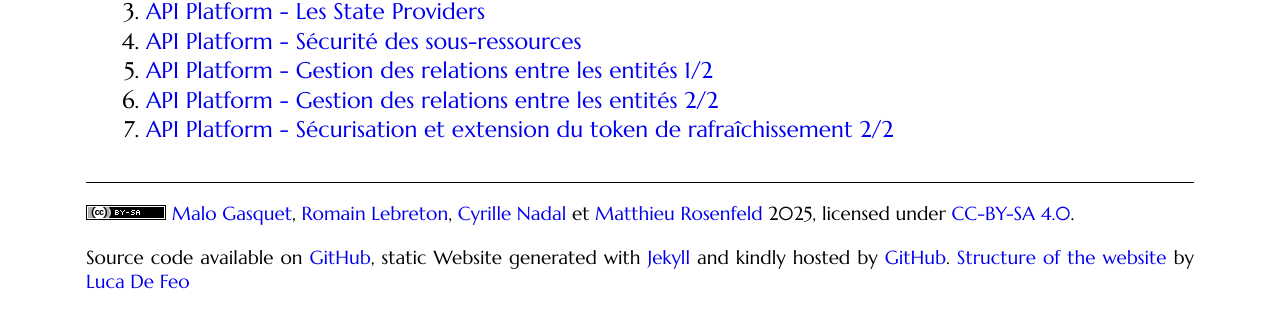
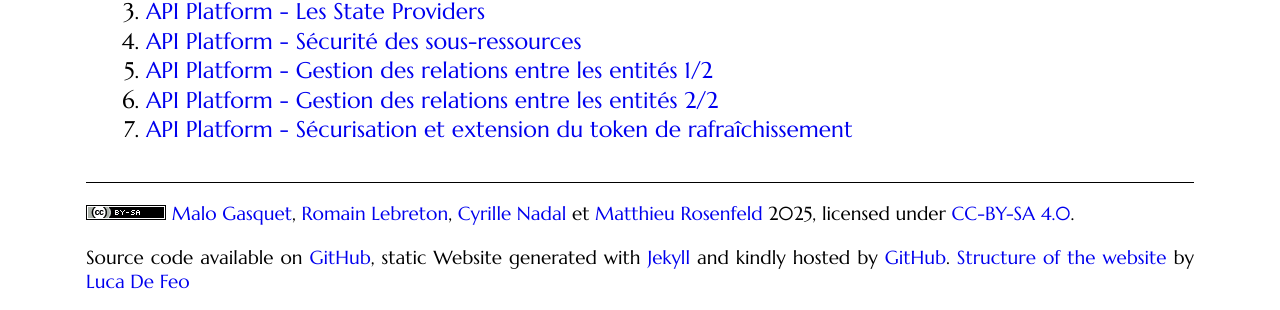
Before and after one commit to mgasquet/R5.A.05-ProgrammationAvancee-Web, a Jekyll site: the page built from index.md, in a window 1280 px wide. Shown: the part 1358-1668 px from the top of the page. Built offline with Jekyll 4.4.1, drawn with Linux system fonts in a browser that asks for light colours; some web fonts are replaced.

Commit message:
fix typo

```diff
--- a/index.md
+++ b/index.md
@@ -49,4 +49,4 @@ Quelques guides et tutoriels en complément des TDs.
 4. [API Platform - Sécurité des sous-ressources](complements/securite-subressources-api-platform)
 5. [API Platform - Gestion des relations entre les entités 1/2](complements/relations1)
 6. [API Platform - Gestion des relations entre les entités 2/2](complements/relations2)
-7. [API Platform - Sécurisation et extension du token de rafraîchissement 2/2](complements/securite-refresh-token)
+7. [API Platform - Sécurisation et extension du token de rafraîchissement](complements/securite-refresh-token)
```
Also changed, not shown: tutorials/projet2.md (+1 -1 lines).
